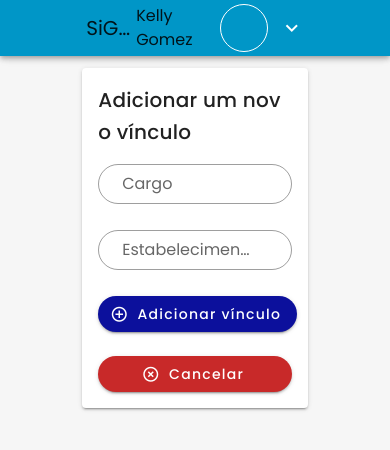
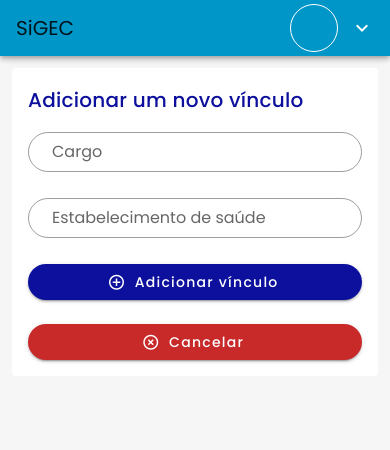
Before and after one commit to OliAtaide/SIGEC, a Vue app: page /dashboard/vinculo/adicionar in a window 390 px wide. Shown: the top 450 px of the page. Built offline with nearby package versions, Linux system fonts and the light colour scheme.

Commit message:
Estilizacao e responsividade parcial

```diff
--- a/src/App.vue
+++ b/src/App.vue
@@ -29,4 +29,13 @@ export default {
 .v-main{
   background-color: #F6F6F6;
 }
+.container {
+  width: 64%;
+}
+
+@media only screen and (max-width: 600px) {
+  .container{
+    width: inherit;
+  }
+}
 </style>
--- a/src/components/Navbar.vue
+++ b/src/components/Navbar.vue
@@ -2,7 +2,7 @@
   <v-app-bar color="#0096C7" app>
     <v-app-bar-title>SiGEC</v-app-bar-title>
     <v-spacer></v-spacer>
-    <div>Kelly Gomez</div>
+    <div class="nome">Kelly Gomez</div>
     <v-avatar>
       <v-img src="@/assets/ig.jpg"></v-img>
     </v-avatar>
@@ -42,4 +42,13 @@ export default {};
 .v-avatar {
   border: 0.1em solid white;
 }
+@media only screen and (max-width: 600px) {
+  .v-app-bar{
+    padding-left: inherit;
+    padding-right: inherit;
+  }
+  .nome{
+    display: none;
+  }
+}
 </style>
--- a/src/router/index.js
+++ b/src/router/index.js
@@ -1,6 +1,5 @@
 import Vue from 'vue'
 import VueRouter from 'vue-router'
-import Home from '../views/Home.vue'
 import Login from '../views/Login.vue'
 import Dashboard from '../views/Dashboard.vue'
 import Transparencia from '../views/Transparencia.vue'
@@ -12,19 +11,6 @@ Vue.use(VueRouter)
 const routes = [
   {
     path: '/',
-    name: 'Home',
-    component: Home
-  },
-  {
-    path: '/about',
-    name: 'About',
-    // route level code-splitting
-    // this generates a separate chunk (about.[hash].js) for this route
-    // which is lazy-loaded when the route is visited.
-    component: () => import(/* webpackChunkName: "about" */ '../views/About.vue')
-  },
-  {
-    path: '/login',
     name: 'Login',
     component: Login
   },
--- a/src/views/AdicionarVinculo.vue
+++ b/src/views/AdicionarVinculo.vue
@@ -1,21 +1,50 @@
 <template>
   <v-container>
-    <v-card>
+    <v-card width="50%" elevation="0">
       <v-card-title>Adicionar um novo vínculo</v-card-title>
       <v-card-text>
         <v-form @submit.prevent="postVinculo">
-          <v-text-field label="Cargo" dense rounded outlined v-model="perfil"> </v-text-field>
-          <v-text-field label="Estabelecimento de saúde" dense rounded outlined v-model="estabelecimento">
+          <v-text-field
+            label="Cargo"
+            dense
+            rounded
+            outlined
+            color="#0086B2"
+            v-model="perfil"
+          >
+          </v-text-field>
+          <v-text-field
+            label="Estabelecimento de saúde"
+            dense
+            rounded
+            outlined
+            color="#0086B2"
+            v-model="estabelecimento"
+          >
           </v-text-field>
           <v-row>
             <v-col>
-              <v-btn type="submit" block rounded color="#0C109C" class="text-none" dark>
+              <v-btn
+                type="submit"
+                block
+                rounded
+                color="#0C109C"
+                class="text-none"
+                dark
+              >
                 <v-icon left> mdi-plus-circle-outline</v-icon>
                 Adicionar vínculo
               </v-btn>
             </v-col>
             <v-col>
-              <v-btn block rounded color="#C82929" class="text-none" dark>
+              <v-btn
+                block
+                rounded
+                color="#C82929"
+                class="text-none"
+                dark
+                @click="$router.push('..')"
+              >
                 <v-icon left> mdi-close-circle-outline</v-icon>
                 Cancelar
               </v-btn>
@@ -28,34 +57,46 @@
 </template>
 
 <script>
-import axios from 'axios';
+import axios from "axios";
 
 export default {
-    name: "AdicionarVinculo",
+  name: "AdicionarVinculo",
 
-    data(){
-        return{
-            perfil: '',
-            estabelecimento: ''
-        }
+  data() {
+    return {
+      perfil: "",
+      estabelecimento: "",
+    };
+  },
+
+  methods: {
+    postVinculo() {
+      const formData = {
+        perfil: this.perfil,
+        estabelecimento: this.estabelecimento,
+      };
+      axios
+        .post("vinculo", formData)
+        .then((response) => console.log(response))
+        .catch((error) => console.log(error));
     },
-
-    methods:{
-        postVinculo(){
-            const formData = {
-                perfil: this.perfil,
-                estabelecimento: this.estabelecimento
-            }
-            axios.post('vinculo', formData)
-            .then(response => console.log(response))
-            .catch(error => (console.log(error)))
-        }
-    }
+  },
 };
 </script>
 
 <style scoped>
-.container {
-  width: 64% !important;
+.v-card__title {
+  color: #0c109c;
+}
+.container{
+  background-color: white;
+}
+@media only screen and (max-width: 600px) {
+  .container {
+    background-color: inherit;
+  }
+  .v-card {
+    width: 100% !important;
+  }
 }
 </style>
--- a/src/views/Busca.vue
+++ b/src/views/Busca.vue
@@ -110,9 +110,6 @@ export default {
   padding-left: 18%;
   padding-right: 18%;
 }
-.container {
-  width: 64%;
-}
 .resultado {
   display: flex !important;
 }
--- a/src/views/Dashboard.vue
+++ b/src/views/Dashboard.vue
@@ -5,15 +5,15 @@
         <h1>Olá, Kelly Gomez</h1>
         <p>Selecione um vínculo</p>
       </v-col>
-      <v-divider></v-divider>
-      <v-col>
+      <v-spacer></v-spacer>
+      <v-col class="add-button">
         Adicione um vínculo
-        <v-btn outlined large fab color="#0096C7"><v-icon> mdi-plus</v-icon></v-btn>
+        <v-btn outlined large fab color="#0096C7" @click="$router.push('dashboard/vinculo/adicionar')"><v-icon> mdi-plus</v-icon></v-btn>
       </v-col>
     </v-row>
     <hr class="mb-5">
     <v-row>
-      <v-col v-for="v in vinculos" :key="v.id" md="4">
+      <v-col v-for="v in vinculos" :key="v.id" md="4" sm="12" cols="12">
         <v-card>
           <v-card-title>
             <v-icon>mdi-briefcase</v-icon>
@@ -56,13 +56,15 @@ export default {
 </script>
 
 <style scoped>
-.container {
-  width: 64%;
-}
 h1{
     font-size: 30px;
 }
 .header{
     color: #0096C7;
 }
+@media only screen and (max-width: 600px) {
+  .add-button, .spacer{
+    display: none !important;
+  }
+}
 </style>
--- a/src/views/Transparencia.vue
+++ b/src/views/Transparencia.vue
@@ -1,8 +1,26 @@
 <template>
-  <v-container>
-    <h1>Transparência</h1>
+  <v-sheet class="sheet d-flex" block d-flex fixed>
+    <v-container class="rounded-lg mt-5 mb-5 pa-10">
       <v-row>
         <v-col>
+          <v-btn
+            class="text-none"
+            outlined
+            rounded
+            color="#fca311"
+            @click="$router.push('/')"
+          >
+            <v-icon left>mdi-chevron-left</v-icon>
+            Voltar
+          </v-btn>
+        </v-col>
+        <v-col>
+          <h1 class="mb-10">Transparência</h1>
+        </v-col>
+        <v-spacer></v-spacer>
+      </v-row>
+      <v-row>
+        <v-col cols="12" sm="4">
           <v-row class="ma-0 mb-6">
             <v-card width="100%" class="pa-5" color="#0C109C" dark>
               <v-row class="ma-0">
@@ -48,7 +66,7 @@
             </v-card>
           </v-row>
         </v-col>
-      <v-col>
+        <v-col cols="12" sm="4">
           <v-row class="ma-0 mb-6">
             <v-card width="100%" class="pa-5 card-green" outlined>
               <v-row class="ma-0">
@@ -111,13 +129,29 @@
             </v-row>
             <v-row class="ma-0">
               <v-card-text width="100%" class="text-right pr-0"
-              >Casos perdidos</v-card-text
+                >Casos de covid</v-card-text
               >
             </v-row>
+            <v-card-text class="pa-0 d-flex">
+              <p>Jovem (0-19 anos)</p>
+              <v-spacer></v-spacer>
+              <p>{{ indicadores.estratificacao.jovens }}</p>
+            </v-card-text>
+            <v-card-text class="pa-0 d-flex">
+              <p>Adultos (20-60 anos)</p>
+              <v-spacer></v-spacer>
+              <p>{{ indicadores.estratificacao.adultos }}</p>
+            </v-card-text>
+            <v-card-text class="pa-0 d-flex">
+              <p>Idosos (acima de 60)</p>
+              <v-spacer></v-spacer>
+              <p>{{ indicadores.estratificacao.idosos }}</p>
+            </v-card-text>
           </v-card>
         </v-col>
       </v-row>
     </v-container>
+  </v-sheet>
 </template>
 
 <script>
@@ -153,29 +187,41 @@ export default {
 </script>
 
 <style scoped>
-.container {
-  width: 64%;
-  background-color: white;
+.sheet {
+  height: 100vh;
+  overflow: hidden;
+  background-image: url("~@/assets/bg.png");
+  background-position: top;
+  background-repeat: no-repeat;
+  background-size: cover;
 }
 h1 {
   font-weight: inherit;
   text-align: center;
   color: #fca311;
-  margin-bottom: 5em;
 }
 header {
   display: none;
 }
 .card-blue {
   border: 1px solid #0c109c !important;
+  color: #0c109c;
 }
 .card-green {
   border: 1px solid #1f8f3c !important;
+  color: #1f8f3c;
 }
 .card-orange {
   border: 1px solid #e07716 !important;
+  color: #e07716;
 }
 .card-cyan {
   border: 1px solid #3e86ab !important;
+  color: #3e86ab;
+}
+@media only screen and (max-width: 600px) {
+  body {
+    background-color: lightblue;
+  }
 }
 </style>
```
Lines whose indentation alone changed are shown as unchanged.
